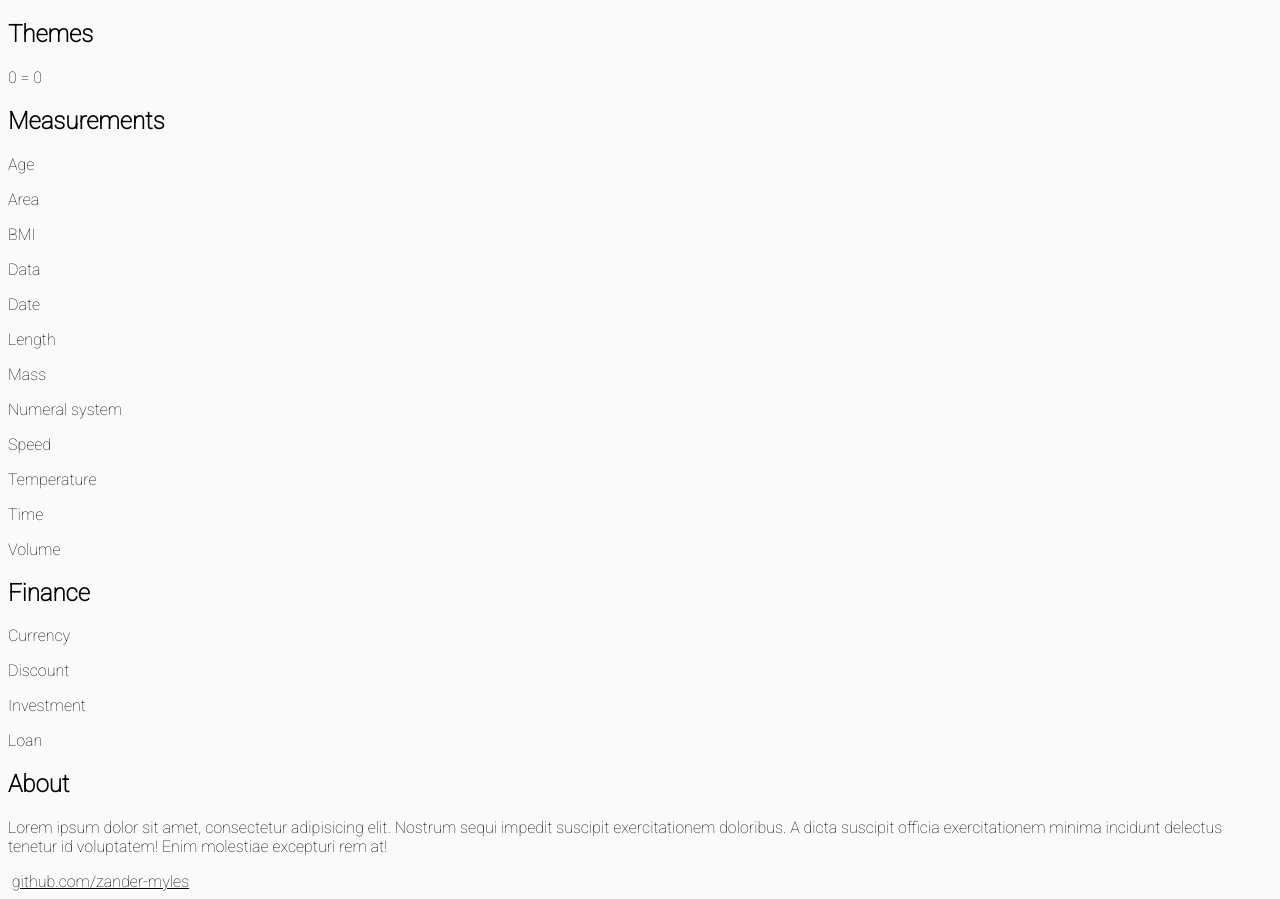
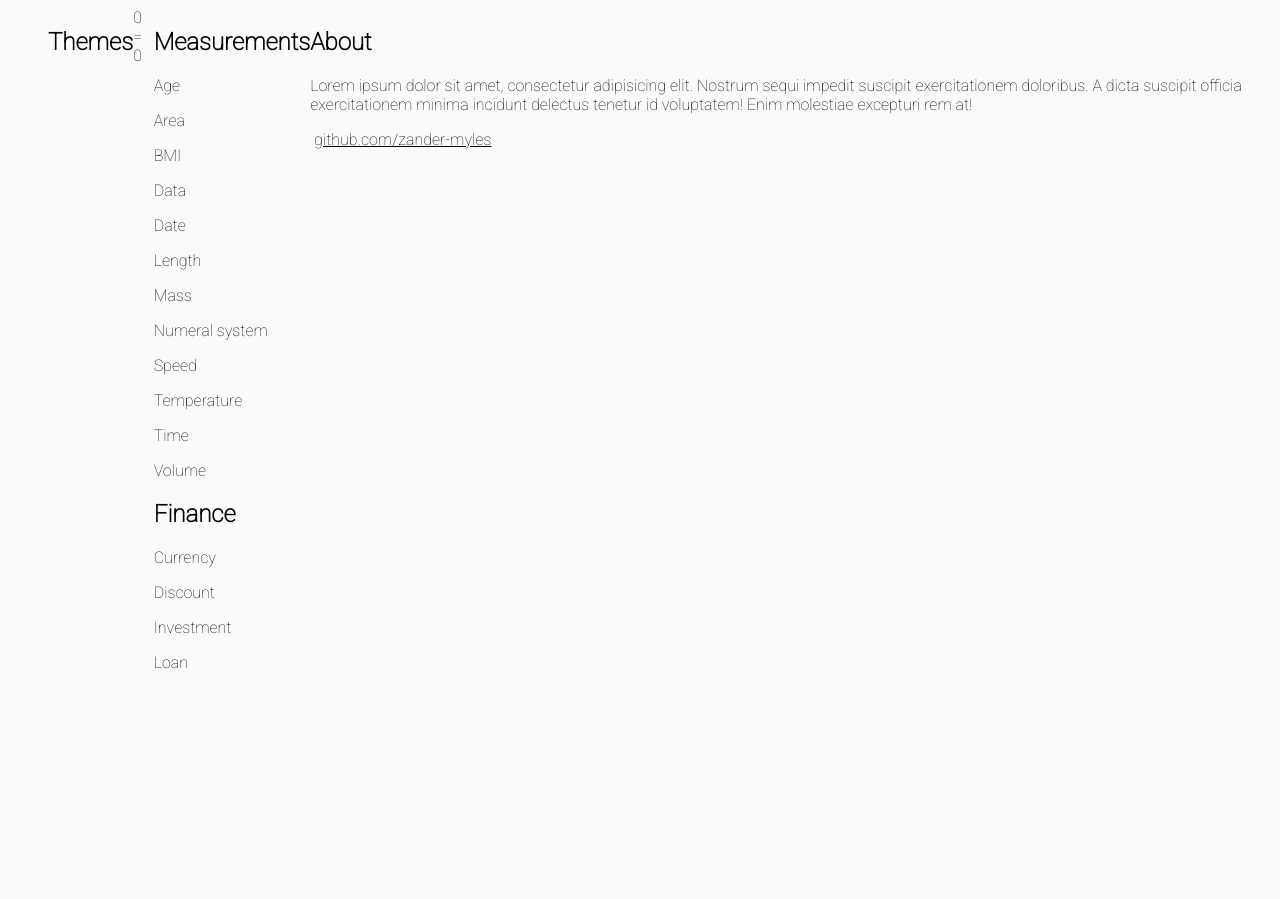
Before and after one commit to zander-myles/calculator, a plain HTML site: page index.html in a window 1280 px wide. After the commit the page ends 816 px from the top, so only its background shows below. Drawn offline with Linux system fonts and the light colour scheme.

Commit message:
Made body a flex row

```diff
--- a/css/main.css
+++ b/css/main.css
@@ -14,5 +14,9 @@
 }
 
 body {
+    display: flex;
+
+    height: 100vh;
+
     background-color: var(--bg);
 }
```
